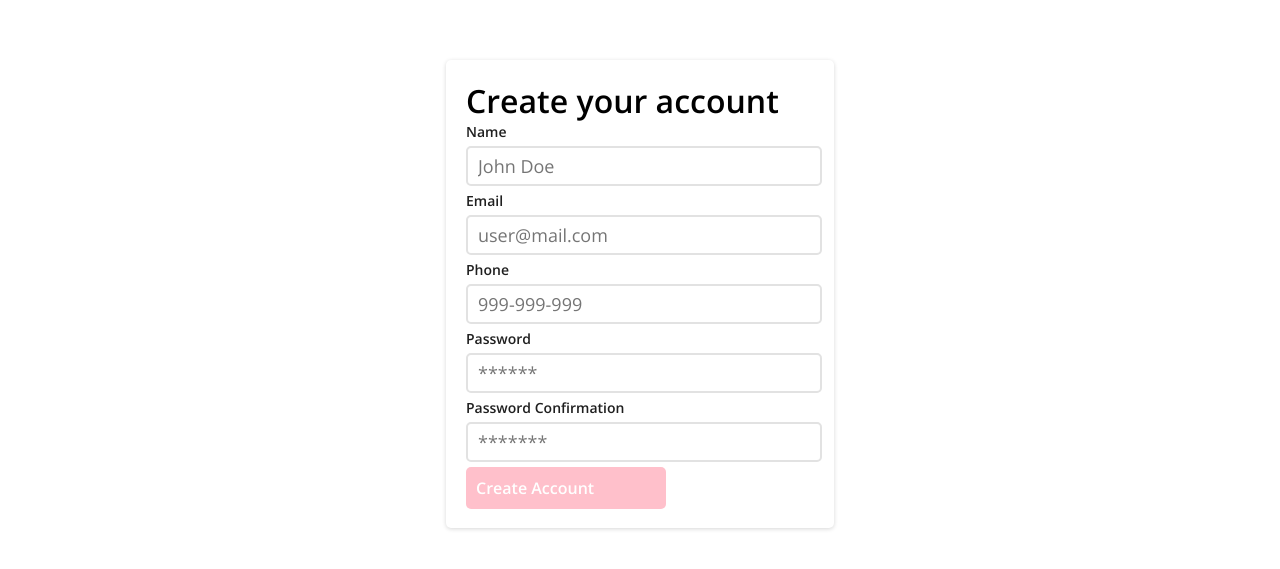
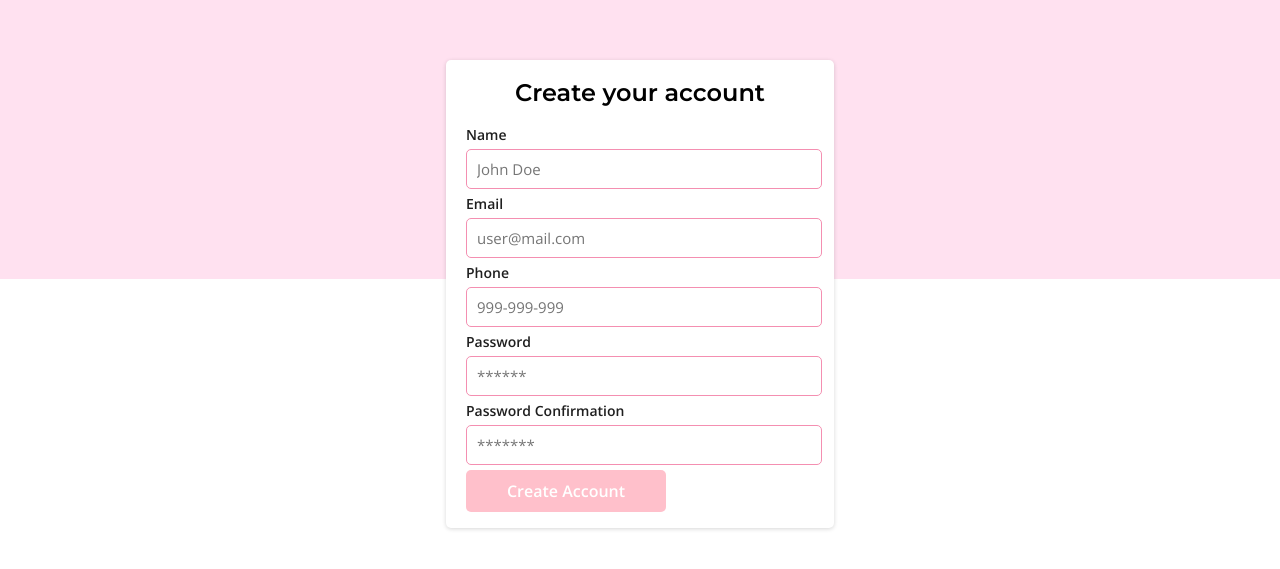
Before and after one commit to tinyhosmarcos/get_that_home, a React (Create React App) app: page / in a window 1280 px wide. Shown: the part 121-690 px from the top of the page. Built offline with nearby package versions, Linux system fonts and the light colour scheme.

Commit message:
sign up card done

```diff
--- a/src/pages/signup-card.css
+++ b/src/pages/signup-card.css
@@ -1,4 +1,5 @@
 @import url('https://fonts.googleapis.com/css2?family=Open+Sans:wght@400;600&display=swap');
+@import url('https://fonts.googleapis.com/css2?family=Montserrat:wght@100;200;300;400&display=swap');
 
 * {
 	padding: 0px;
@@ -7,14 +8,15 @@
 }
 
 body {
-  background-color: #fff;
+  background: rgb(255,255,255);
+  background: linear-gradient(0deg, rgba(255,255,255,1) 50%, rgba(255,225,240,1) 50%);
 	font-family: 'Open Sans', sans-serif;
 }
 
 .contenedor {
 	min-height: 100vh;
 	display: flex;
-	align-items: flex-start;
+  flex-direction: column;
   align-items: center;
 	justify-content: center;
 
@@ -33,9 +35,6 @@ body {
 	justify-content: center;
 }
 
-.formulario > div {
-	margin-bottom: 20px;
-}
 
 .formulario label {
 	display: block;
@@ -51,27 +50,18 @@ body {
 	width: 356px;
   height: 40px;
 	border-radius: 5px;
-	border: 2px solid #e2e2e2;
-	font-size: 18px;
+	border: 1px solid #F48FB1;
+	font-size: 15px;
 	padding: 10px;
 	margin-bottom: 5px;
-	color: #1f1f1f;
+	color: #8E8E8E;
 }
 
-.formulario input:focus {
-	outline: none;
-	border: 2px solid #0085FF;
-}
 
-.formulario .error {
-	color: #e92b2d;
-	font-weight: 600;
-	font-size: 12px;
-}
+
 
 .formulario button[type="submit"] {
-	display: flex;
-  align-items: center;
+	display: block;
 	background: pink;
 	font-weight: 600;
 	font-family: 'Open Sans', sans-serif;
@@ -85,17 +75,11 @@ body {
 	transition: .3s ease all;
 }
 
-.formulario button[type="submit"]:hover {
-	background: palegoldenrod;
+h1{
+  font-family: "Montserrat", "Open-sans";
+  font-size: 1.5rem;
+  text-align: center;
+  line-height: 2rem;
+  font-weight: 300px;
+  margin-bottom: 1rem;
 }
-
-.formulario .exito {
-	text-align: center;
-	font-size: 14px;
-	padding-top: 20px;
-	color: #02a802;
-}
-
-.formulario input[type="radio"] {
-	width: auto;
-}
```
